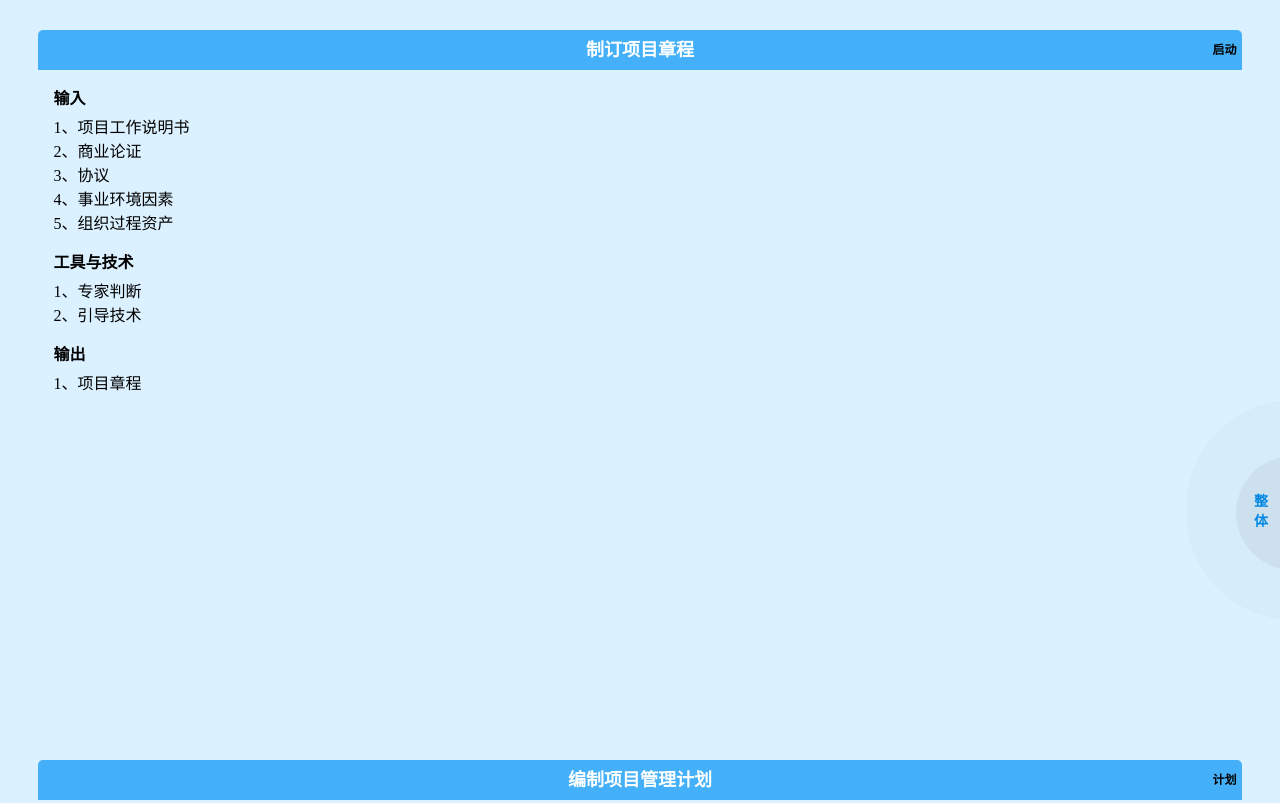
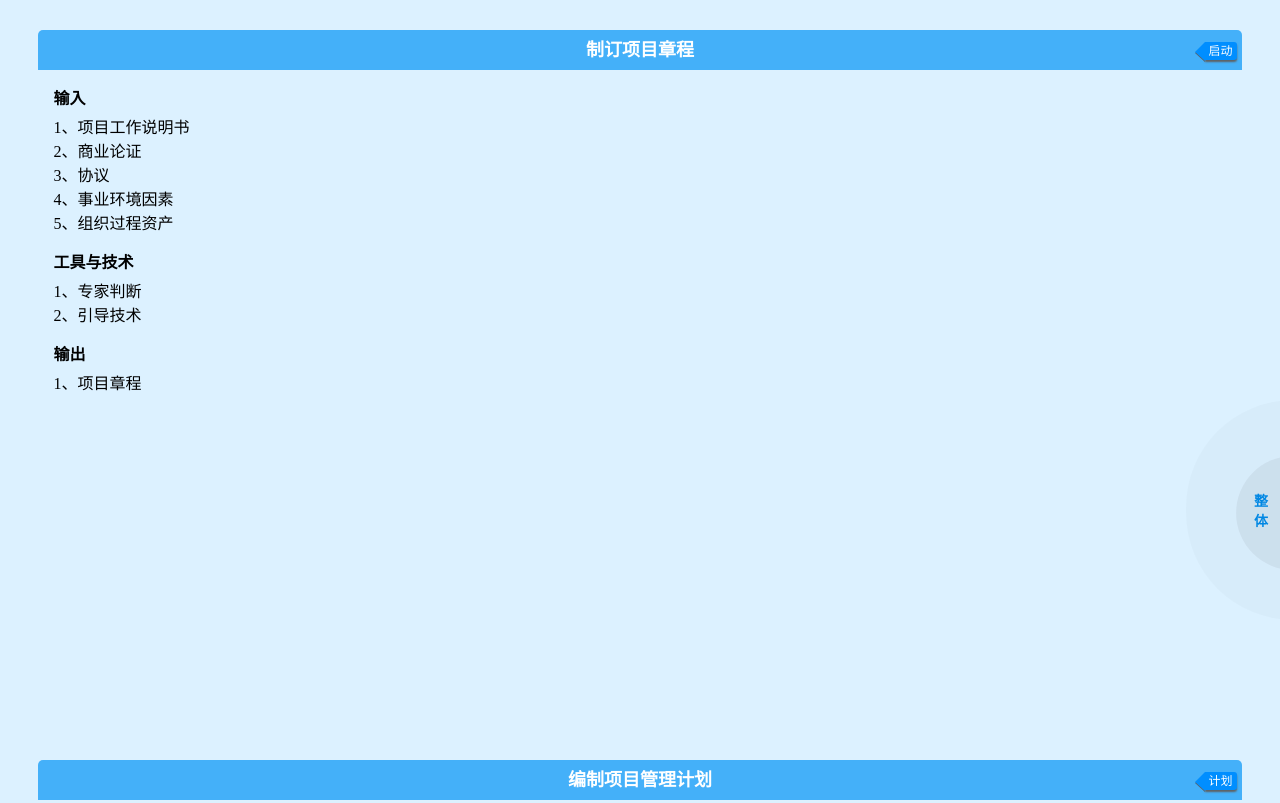
Before and after one commit to sl17/slimming, a plain HTML site: page rk.html in a window 1280 px wide. Shown: the top 803 px of the page. Drawn offline with nearby package versions, Linux system fonts and the light colour scheme.

Commit message:
Update rk.html

```diff
--- a/rk.html
+++ b/rk.html
@@ -75,7 +75,9 @@
     .slide{margin-top: 30px;}
     .slide .el-carousel__container{height: calc(100vh - 70px);background-color: rgb(72, 181, 255, .3);}
     .slide .title{line-height: 40px;font-size: 18px;text-align: center;border-radius: 5px 5px 0 0;color: #fff;background: #44b0f9;position: relative;font-weight: bold;}
-    .slide .title span{position: absolute;top: 0;right: 5px;font-size: 12px;color: #000;}
+    .slide .title span{position: absolute;top: 12px;right: 5px;font-size: 12px;background-color: #008eff;box-shadow: 0px 2px 2px 0 rgb(96 96 96);height: 18px;line-height: 18px;padding: 0 4px;border-radius: 0 3px 3px 0;font-weight: normal;color: #fff;z-index: 1;}
+    .slide .title span::after{content: '';position: absolute;top:0px;left: -10px;border-top: 10px solid transparent;border-bottom: 9px solid transparent;border-right: 10px solid #008eff;}
+    .slide .title span::before{content: '';position: absolute;top:1px;left: -10px;border-top: 10px solid transparent;border-bottom: 9px solid transparent;border-right: 10px solid rgb(96 96 96);z-index: 0;}
     .slide .sm-title{font-size: 16px;margin-top: 15px;margin-bottom: 5px;}
     .slide .count{padding: 0 15px;height: calc(100vh - 110px);overflow: hidden;;overflow-y: auto;}
     .el-carousel__container .el-carousel__arrow{height: 100%;border-radius: 10px;background: transparent;}
```
